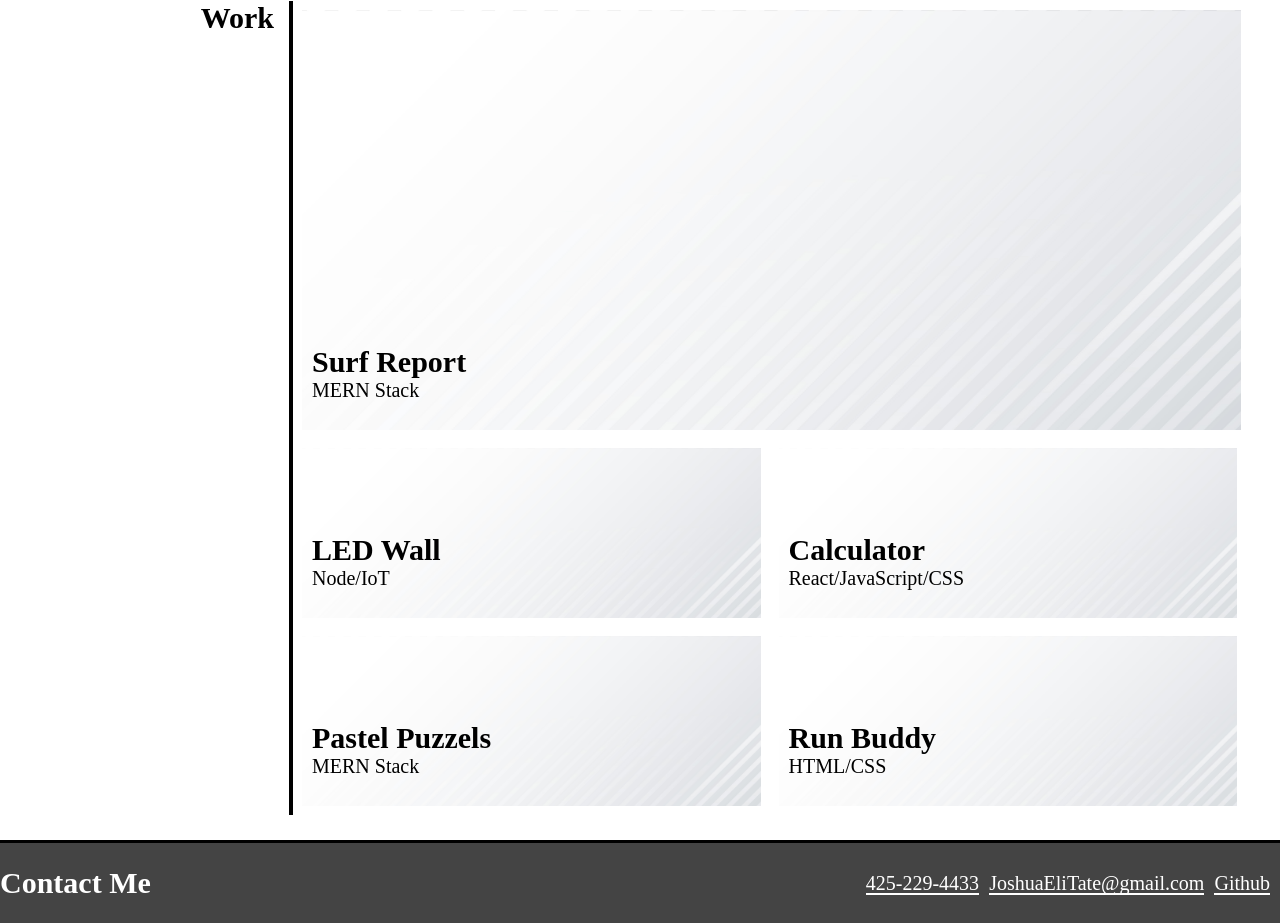
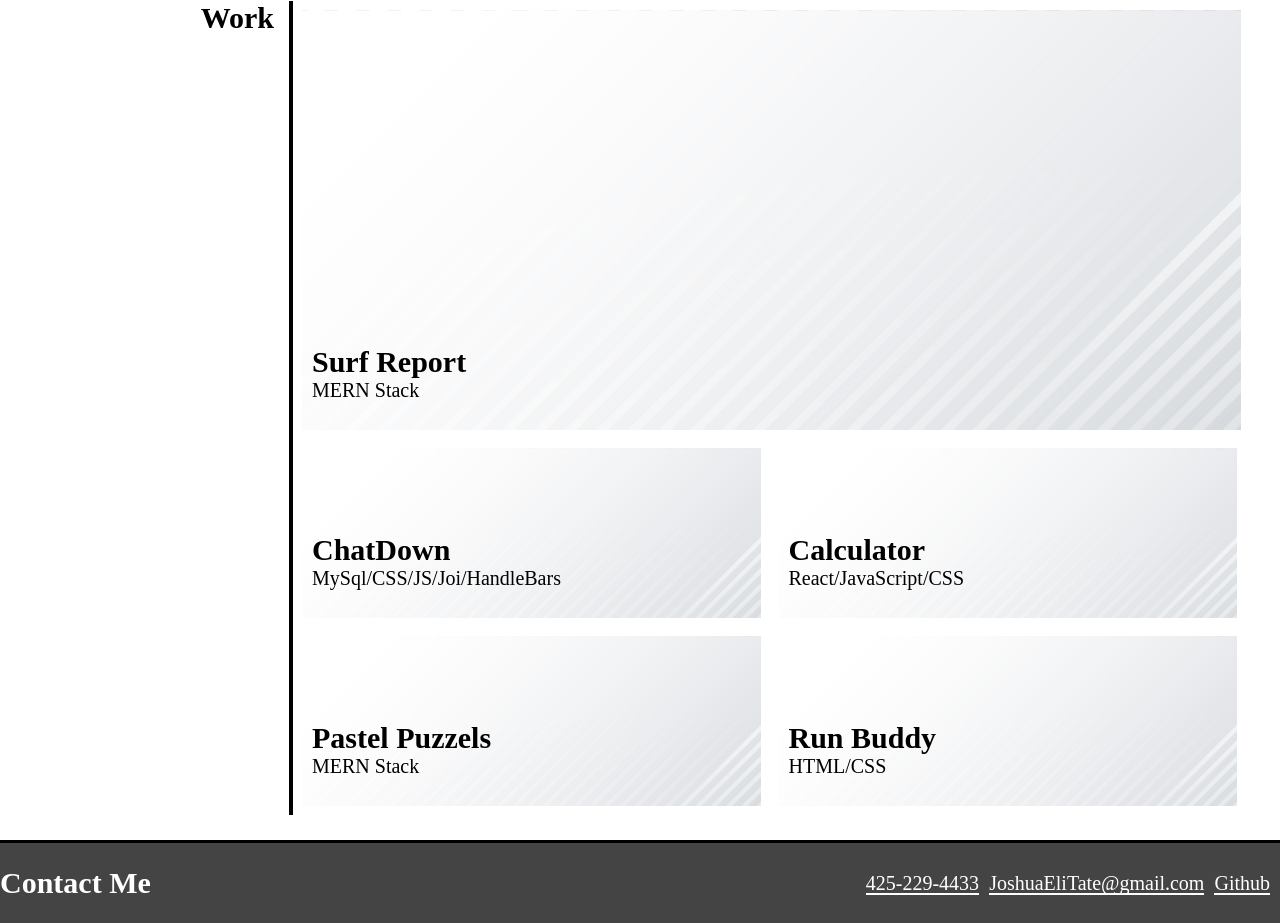
Before and after one commit to JoshuaEliTate/Coding-Portfolio, a plain HTML site: page index.html in a window 1280 px wide. Shown: the part 512-1435 px from the top of the page. Drawn offline with Linux system fonts and the light colour scheme.

Commit message:
added ChatDown

```diff
--- a/index.html
+++ b/index.html
@@ -47,10 +47,10 @@
                             </div>
                         </a>
 
-                        <a href="#" class="flex-item linesImg">
+                        <a href="https://chatdown.herokuapp.com/" target="_blank" class="flex-item linesImg">
                             <div>
-                            <h3>LED Wall</h3>
-                            <span>Node/IoT</span>
+                            <h3>ChatDown</h3>
+                            <span>MySql/CSS/JS/Joi/HandleBars</span>
                             </div>
                         </a>
                         <a href="#" class="flex-item linesImg">
```
